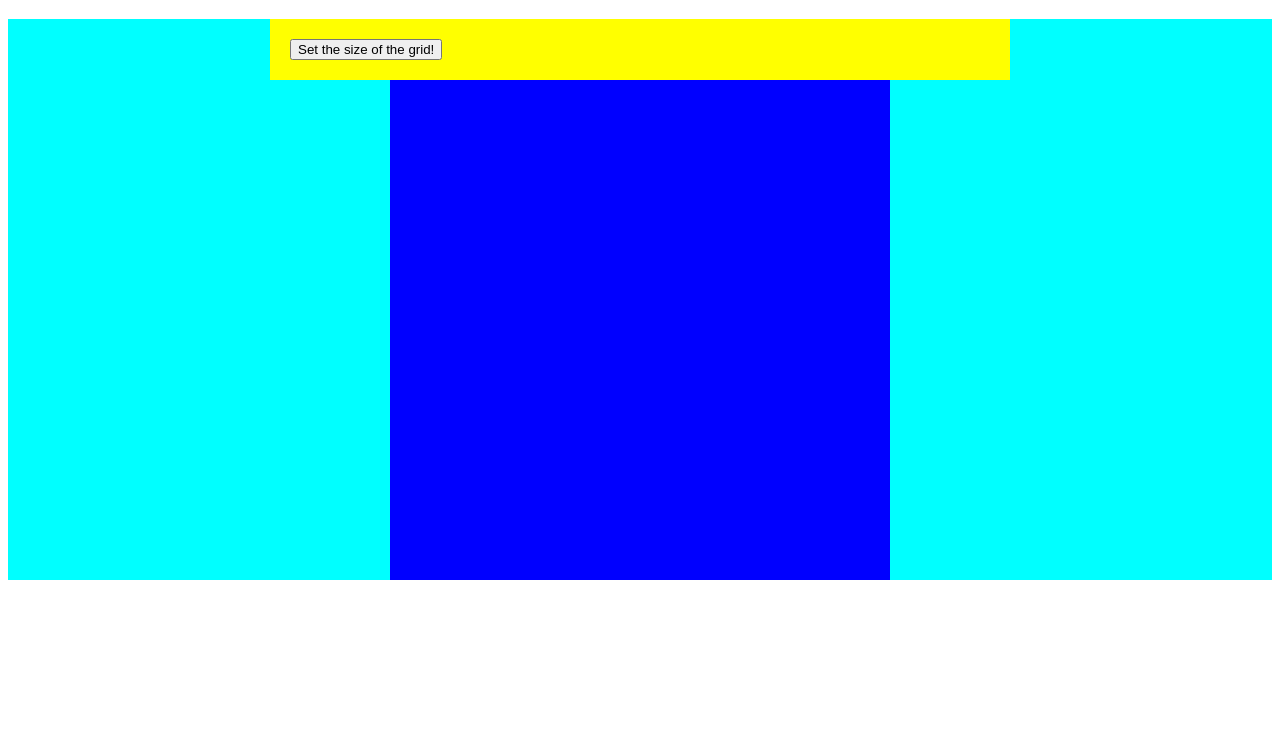
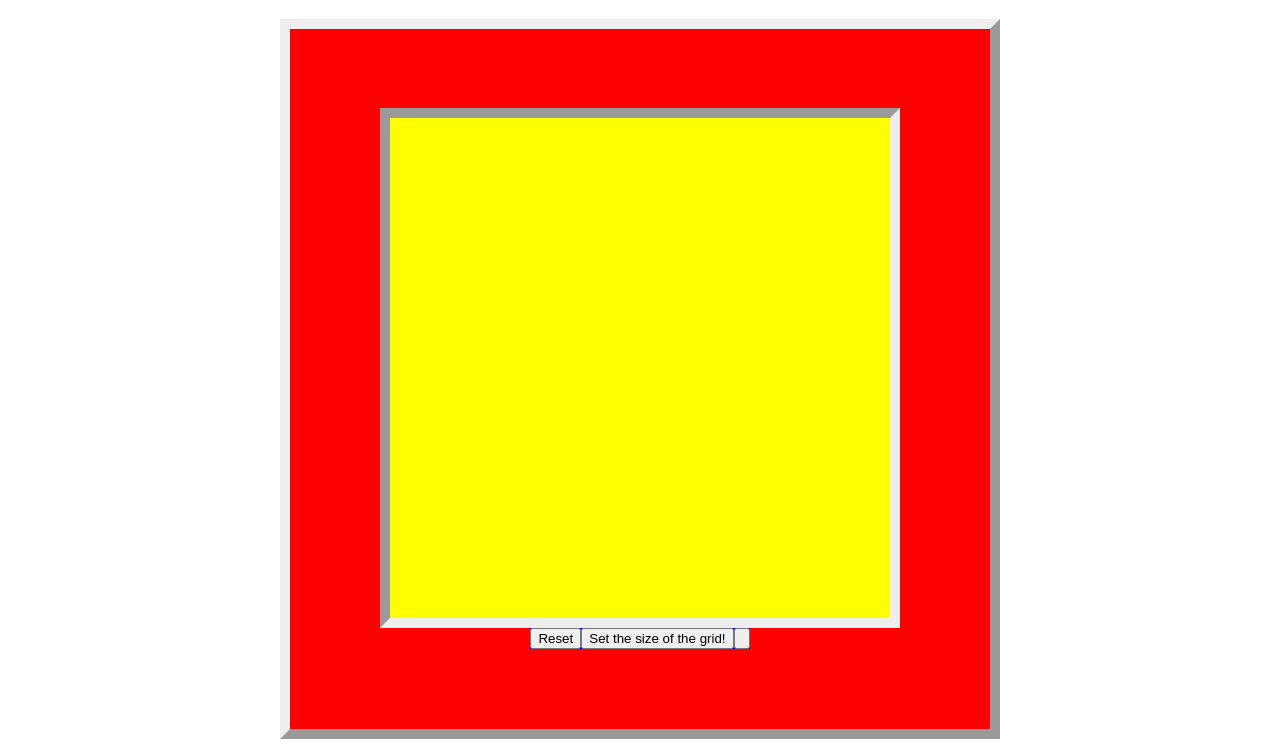
Before and after one commit to maxizek30/odin-Etch-a-Sketch, a plain HTML site: page index.html in a window 1280 px wide. Shown: the part 69-816 px from the top of the page. Drawn offline with Linux system fonts and the light colour scheme.

Commit message:
add 2 buttons and change style

```diff
--- a/etch.js
+++ b/etch.js
@@ -1,4 +1,4 @@
-const container = document.querySelector('.container');
+const etchasketch = document.querySelector('.etchasketch');
 //default size of grid
 let sidesSize = 16;
 //if size of the grid is pushed
@@ -7,7 +7,6 @@ sizeButton.addEventListener('click', test);
 const grid = document.querySelector('.grid');
 //flow
 createGrid();
-
 
 //creating grid
 function createGrid() {
@@ -18,8 +17,6 @@ function createGrid() {
     //insideSize = insideSize + "px";
     ////borderSize = borderSize + "px";
     boxSide = boxSide + "px";
-
-
     for (let i = 0; i < sidesSize; i++) {
         const row = document.createElement('div');
         row.setAttribute('class', 'row');
@@ -38,11 +35,11 @@ function createGrid() {
         }
         grid.appendChild(row);
     }
-    container.appendChild(grid);
+
 }
 //changing color of box
 function changeBox(e) {
-    e.target.style.background = 'white';
+    e.target.style.background = 'black';
 }
 function resetGrid() {
 
--- a/index.html
+++ b/index.html
@@ -14,12 +14,18 @@
         <div class="TitleCard">
             <h1>Etch-A-Sketch</h1>
         </div>
-        <div class ="buttons">
-            <button id="setSizeButton">
-                Set the size of the grid!
-            </button>
+        <div class="etchasketch">
+            <div class="grid"></div>
+            <div class ="buttons">
+                <button class="roundButton" id="reset">
+                    Reset
+                </button>
+                <button id="setSizeButton">
+                    Set the size of the grid!
+                </button>
+                <button class="roundButton"></button>
+            </div>
         </div>
-        <div class="grid"></div>
     </div>
 </body>
 </html>
--- a/styles.css
+++ b/styles.css
@@ -1,6 +1,5 @@
-
 .container {
-    background-color: aqua;
+    background-color: white;
     width: 100%;
     display: flex;
     flex-direction: column;
@@ -11,11 +10,8 @@
     width: 100%;
 }
 .buttons {
-    background-color: yellow;
-    width: 700px;
+    background-color: blue;
     display: flex;
-    padding: 20px;
-
 }
 .grid {
     width: 500px;
@@ -25,7 +21,7 @@
     background-color: red;
     justify-content: center;
     align-items: center;
-
+    border: 10px inset;
 }
 .row {
     display: flex;
@@ -33,9 +29,20 @@
     justify-content: center;
 }
 .box {
-    background-color: blue;
+    background-color: yellow;
 
 }
 .hovered {
     background-color: black;
 }
+.etchasketch {
+    background-color: red;
+    width: 700px;
+    height: 700px;
+    display: flex;
+    flex-direction: column;
+    justify-content: center;
+    align-items: center;
+    border: 10px outset;
+
+}
```
